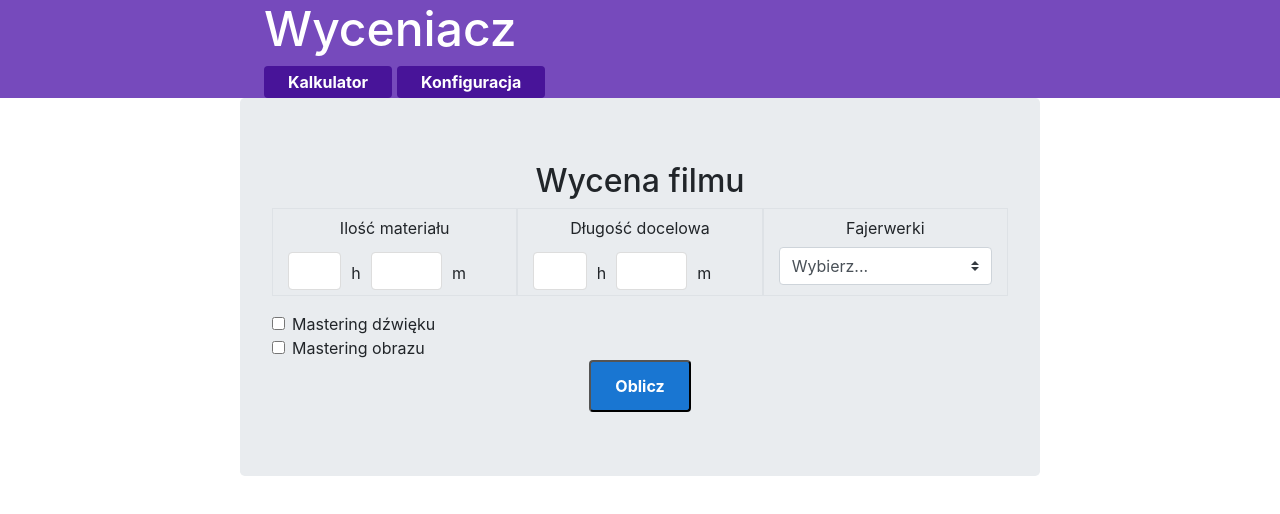
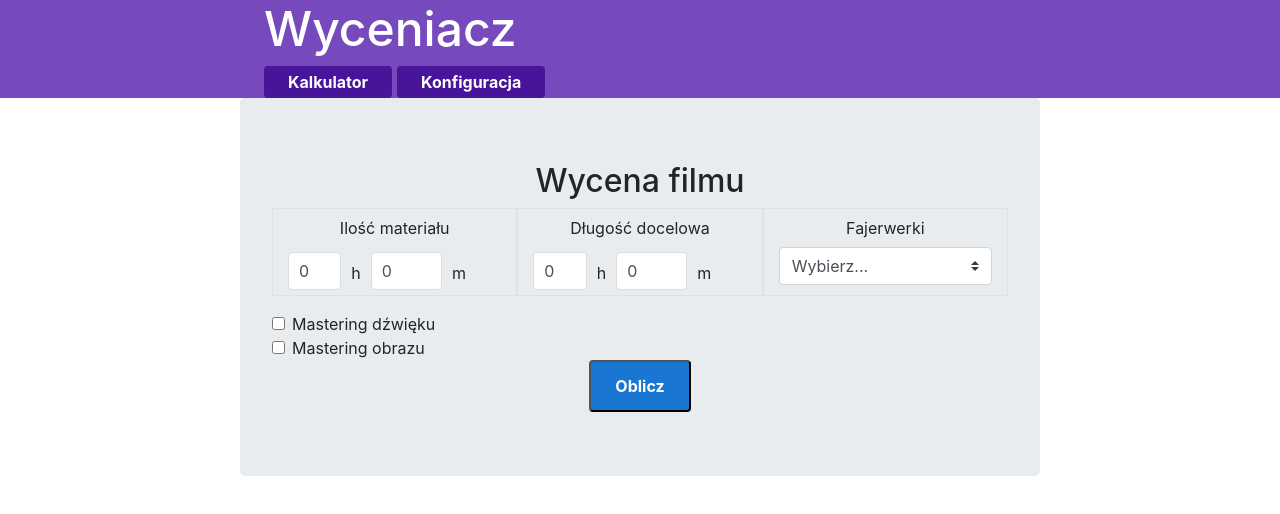
Before and after one commit to mateuszrozek/movie-valuator, a React (Create React App) app: page / in a window 1280 px wide. Shown: the top 514 px of the page. Built offline with nearby package versions, Linux system fonts and the light colour scheme.

Commit message:
calculation works

```diff
--- a/src/App.tsx
+++ b/src/App.tsx
@@ -2,8 +2,8 @@ import React from 'react';
 import {BrowserRouter as Router, Redirect, Route, Switch} from 'react-router-dom';
 import './App.css';
 import {Navbar} from "./app/Navbar";
-import {ValuationConfig} from "./feature/ValuationConfig";
-import {ValuationForm} from './feature/ValuationForm';
+import {ValuationConfig} from "./feature/config/ValuationConfig";
+import {ValuationForm} from './feature/form/ValuationForm';
 
 function App() {
     return (
--- a/src/feature/ValuationForm.tsx
+++ /dev/null
@@ -1,62 +0,0 @@
-import React from 'react';
-import 'bootstrap/dist/css/bootstrap.min.css';
-
-export const ValuationForm = () => {
-
-    return (
-        <section className='jumbotron'>
-            <h2>Wycena filmu</h2>
-            <form>
-                <div className="container">
-                    <div className="row flex-row">
-                        <div className="col form-group border">
-                            <label className='col-form-label'>Ilość materiału</label>
-                            <div className="form-inline">
-                                <input id='h' name='h' type='number' min='0' max='24'
-                                       className='form-control col-sm-3'/>
-                                <label htmlFor='h'>h</label>
-                                <input id='m' name='m' type='number' min='0' max='59'
-                                       className='form-control col-sm-4'/>
-                                <label htmlFor='m'>m</label>
-                            </div>
-                        </div>
-                        <div className="col form-group border">
-                            <label className='col-form-label'>Długość docelowa</label>
-                            <div className="form-inline ">
-                                <input id='h' name='h' type='number' min='0' max='24'
-                                       className='form-control col-sm-3'/>
-                                <label htmlFor='h'>h</label>
-                                <input id='m' name='m' type='number' min='0' max='59'
-                                       className='form-control col-sm-4'/>
-                                <label htmlFor='m'>m</label>
-                            </div>
-                        </div>
-                        <div className='col form-group border'>
-                            <label className="col-form-label" htmlFor="inlineFormCustomSelectPref">Fajerwerki</label>
-                            <select className='custom-select' required id="inlineFormCustomSelectPref">
-                                <option selected>Wybierz...</option>
-                                <option value="1">Mało</option>
-                                <option value="2">Średnio</option>
-                                <option value="3">Dużo</option>
-                            </select>
-                        </div>
-                    </div>
-                    <div className="row align-items-baseline">
-                        <div className="form-check">
-                            <input type="checkbox" className="form-check-input" id="exampleCheck1"/>
-                            <label className="form-check-label" htmlFor="exampleCheck1">Mastering dźwięku</label>
-                        </div>
-                    </div>
-                    <div className="row align-items-baseline">
-                        <div className="form-check">
-                            <input type="checkbox" className="form-check-input" id="exampleCheck1"/>
-                            <label className="form-check-label" htmlFor="exampleCheck1">Mastering obrazu</label>
-                        </div>
-
-                    </div>
-                </div>
-            </form>
-            <button className='button'>Oblicz</button>
-        </section>
-    );
-}
--- /dev/null
+++ b/src/feature/form/ValuationForm.tsx
@@ -0,0 +1,94 @@
+import React, {ChangeEvent, useState} from 'react';
+import 'bootstrap/dist/css/bootstrap.min.css';
+
+export const ValuationForm = () => {
+
+    const [rawH, setRawH] = useState<number>(0);
+    const [rawM, setRawM] = useState<number>(0);
+    const [finalH, setFinalH] = useState<number>(0);
+    const [finalM, setFinalM] = useState<number>(0);
+
+    const onRawHChanged = (e: ChangeEvent<HTMLInputElement>) => setRawH(castStringToNumberSafely(e.target.value));
+    const onRawMChanged = (e: ChangeEvent<HTMLInputElement>) => setRawM(castStringToNumberSafely(e.target.value))
+    const onFinalHChanged = (e: ChangeEvent<HTMLInputElement>) => setFinalH(castStringToNumberSafely(e.target.value))
+    const onFinalMChanged = (e: ChangeEvent<HTMLInputElement>) => setFinalM(castStringToNumberSafely(e.target.value))
+
+    const castStringToNumberSafely = (str: string): number => {
+        if (str === undefined) {
+            return 0;
+        }
+        return Number(str);
+    }
+
+    const calculate = () => {
+        console.log(rawH);
+        console.log(rawM);
+        console.log(finalH);
+        console.log(finalM);
+    }
+
+    return (
+        <section className='jumbotron'>
+            <h2>Wycena filmu</h2>
+            <form>
+                <div className="container">
+                    <div className="row flex-row">
+                        <div className="col form-group border">
+                            <label className='col-form-label'>Ilość materiału</label>
+                            <div className="form-inline">
+                                <input id='raw-h' name='raw-h' type='number' min='0' max='23'
+                                       className='form-control col-sm-3'
+                                       value={rawH}
+                                       onChange={(e) => onRawHChanged(e)}/>
+                                <label htmlFor='raw-h'>h</label>
+                                <input id='raw-m' name='raw-m' type='number' min='0' max='59'
+                                       className='form-control col-sm-4'
+                                       value={rawM}
+                                       onChange={(e) => onRawMChanged(e)}/>
+                                <label htmlFor='raw-m'>m</label>
+                            </div>
+                        </div>
+                        <div className="col form-group border">
+                            <label className='col-form-label'>Długość docelowa</label>
+                            <div className="form-inline ">
+                                <input id='final-h' name='final-h' type='number' min='0' max='24'
+                                       className='form-control col-sm-3'
+                                       value={finalH}
+                                       onChange={(e) => onFinalHChanged(e)}/>
+                                <label htmlFor='final-h'>h</label>
+                                <input id='final-m' name='final-m' type='number' min='0' max='59'
+                                       className='form-control col-sm-4'
+                                       value={finalM}
+                                       onChange={(e) => onFinalMChanged(e)}/>
+                                <label htmlFor='final-m'>m</label>
+                            </div>
+                        </div>
+                        <div className='col form-group border'>
+                            <label className="col-form-label" htmlFor="inlineFormCustomSelectPref">Fajerwerki</label>
+                            <select className='custom-select' required id="inlineFormCustomSelectPref">
+                                <option defaultValue={2}>Wybierz...</option>
+                                <option value="1">Mało</option>
+                                <option value="2">Średnio</option>
+                                <option value="3">Dużo</option>
+                            </select>
+                        </div>
+                    </div>
+                    <div className="row align-items-baseline">
+                        <div className="form-check">
+                            <input type="checkbox" className="form-check-input" id="exampleCheck1"/>
+                            <label className="form-check-label" htmlFor="exampleCheck1">Mastering dźwięku</label>
+                        </div>
+                    </div>
+                    <div className="row align-items-baseline">
+                        <div className="form-check">
+                            <input type="checkbox" className="form-check-input" id="exampleCheck1"/>
+                            <label className="form-check-label" htmlFor="exampleCheck1">Mastering obrazu</label>
+                        </div>
+
+                    </div>
+                </div>
+            </form>
+            <button className='button' onClick={calculate}>Oblicz</button>
+        </section>
+    );
+}
```
Also changed, not shown: src/feature/config/ValuationConfig.tsx (renamed from src/feature/ValuationConfig.tsx).
